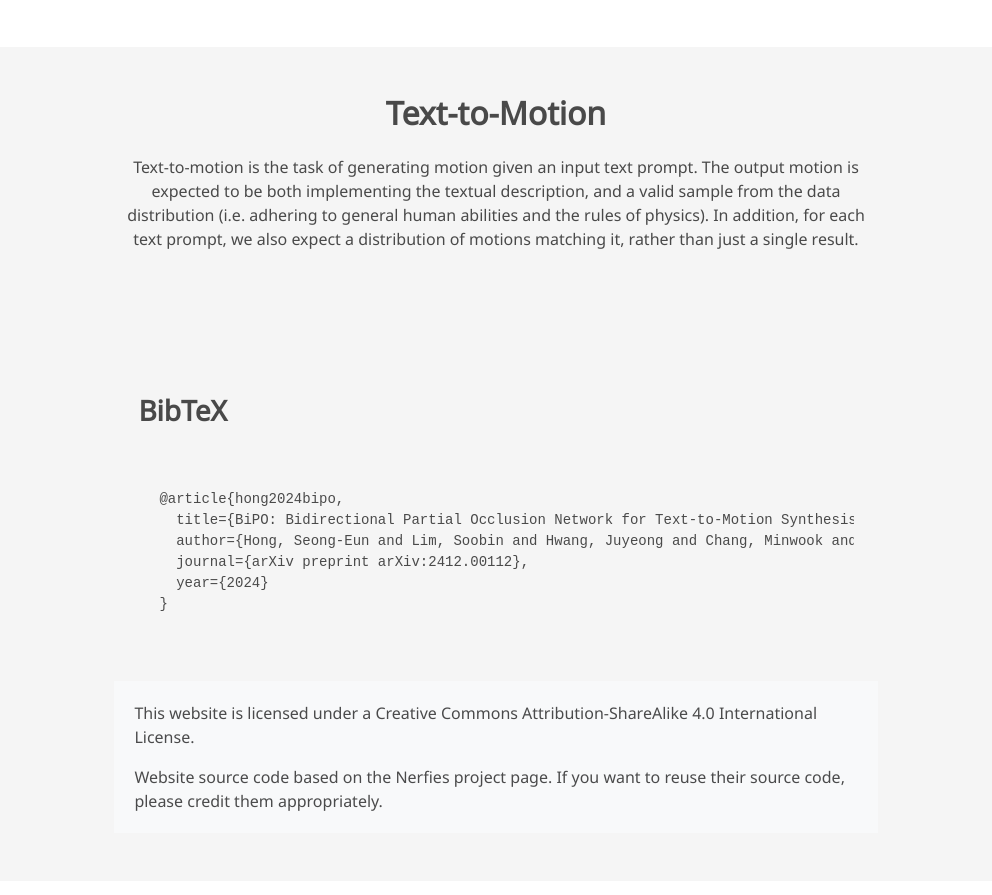
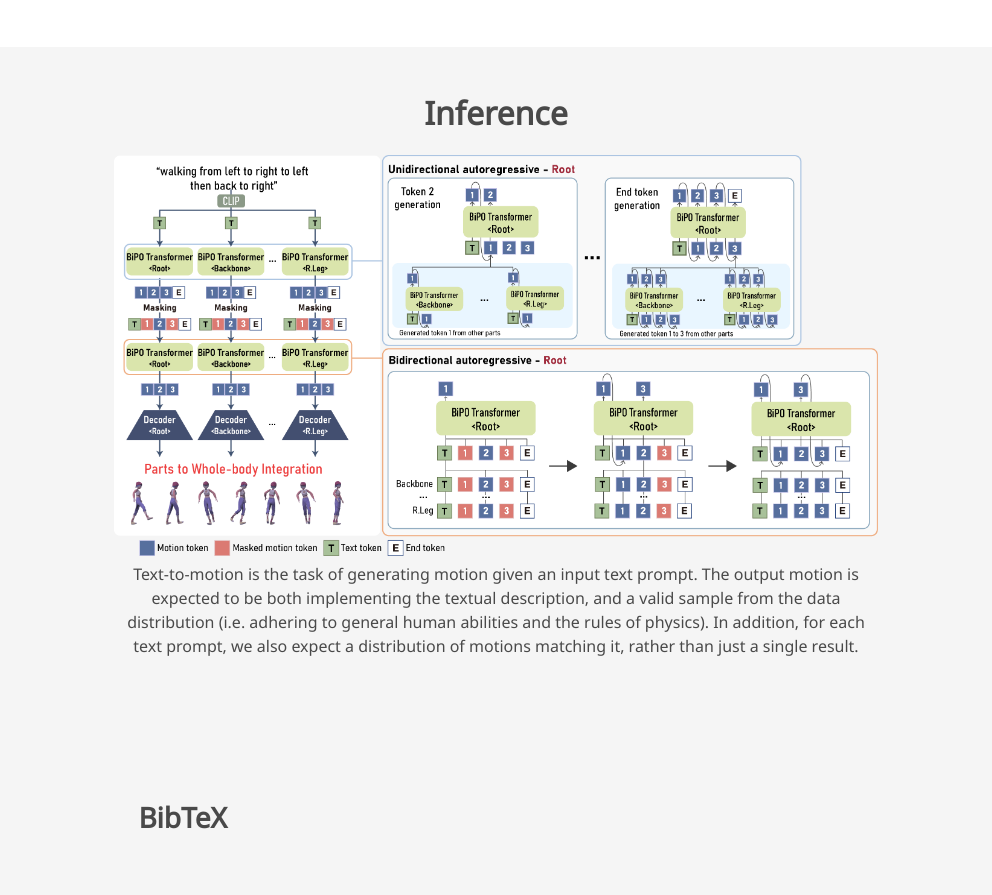
Before and after one commit to seoneun/BiPO-page, a plain HTML site: page index.html in a window 1280 px wide. Shown: the part 3124-4019 px from the top of the page, without its empty margins (144-1136 px from the left). Drawn offline with nearby package versions, Linux system fonts and the light colour scheme; some icons are missing; a web font is replaced by a local one.

Commit message:
Update index.html

```diff
--- a/index.html
+++ b/index.html
@@ -219,7 +219,8 @@
     <!-- Abstract. -->
     <div class="columns is-centered has-text-centered">
       <div class="column is-four-fifths">
-        <h2 class="title is-3">Text-to-Motion</h2>
+        <h2 class="title is-3">Inference</h2>
+          <img src="static/figures/Figure3.png" alt="BiPO Architecture Diagram"/>
           <p>
 Text-to-motion is the task of generating motion given an input text prompt.
 The output motion is expected to be both implementing the textual description, and a valid sample from the data distribution (i.e. adhering to general human abilities and the rules of physics).
```
